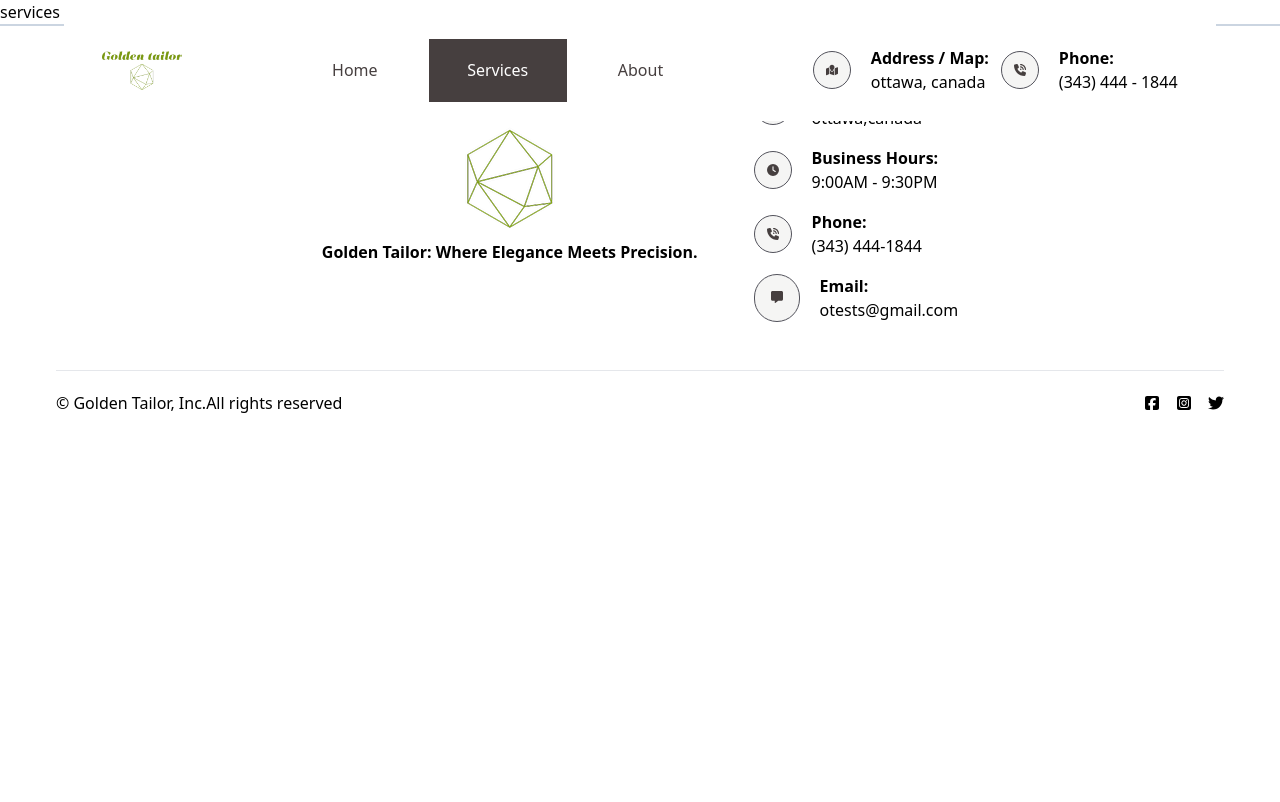
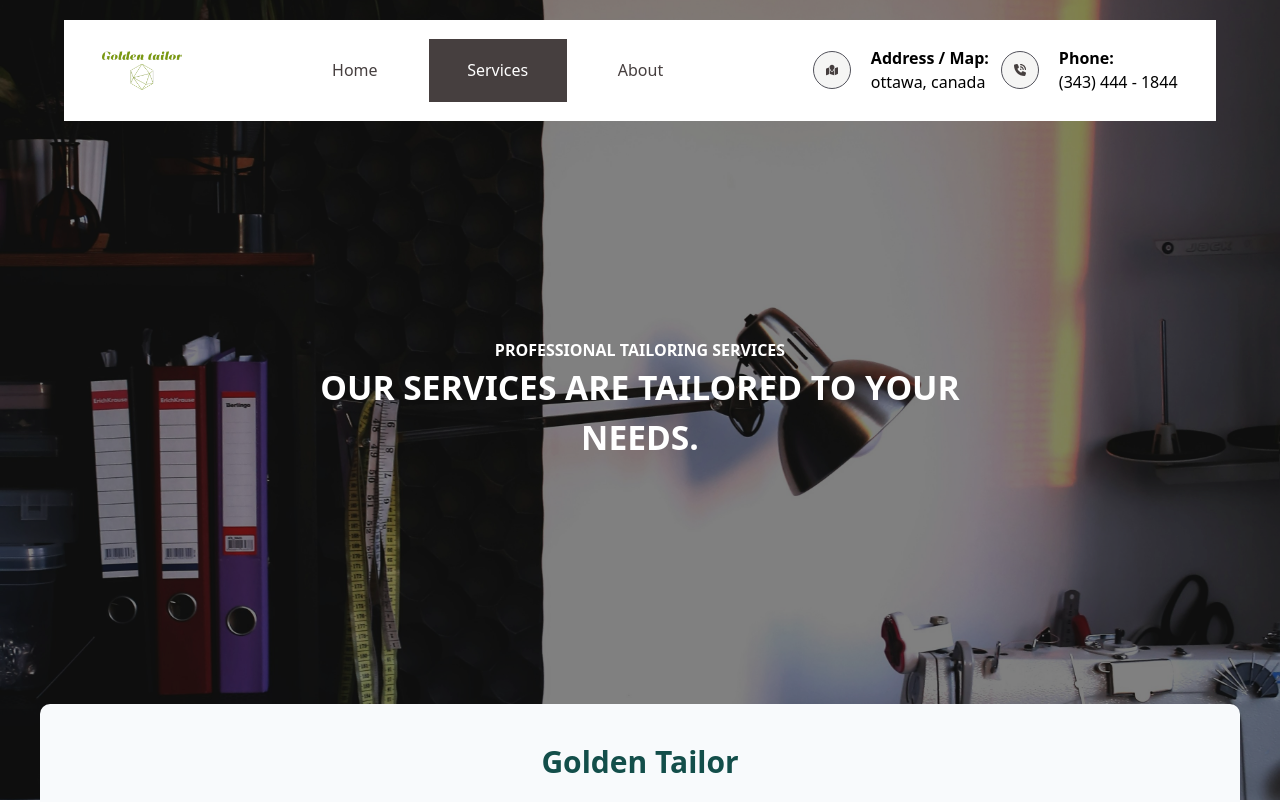
Before and after one commit to khaledxdls/golden_tailor, a React (Vite) app: page /services in a window 1280 px wide. Shown: the top 802 px of the page. Built offline with nearby package versions, Linux system fonts and the light colour scheme.

Commit message:
standard HeroSection.jsx

```diff
--- a/src/components/HeroSection.jsx
+++ b/src/components/HeroSection.jsx
@@ -1,4 +1,6 @@
+import PropTypes from 'prop-types';
 import styled from "styled-components";
+
 const HeroSectionStyled = styled.div`
   position: absolute;
   text-align: center;
@@ -6,6 +8,7 @@ const HeroSectionStyled = styled.div`
   left: 50%;
   transform: translate(-50%, -50%);
 `;
+
 const StyledImage = styled.img`
   width: 100%;
   height: 100svh;
@@ -15,16 +18,58 @@ const StyledImage = styled.img`
   overflow-y: hidden;
 `;
 
-function HeroSection() {
+function HeroSection({ pageName }) {
+  let imageSrc;
+  let altText;
+  let headingText1;
+  let headingText2;
+
+  // Ensure that the PropTypes definition is outside the component function
+  HeroSection.propTypes = {
+    pageName: PropTypes.string.isRequired,
+  };
+
+  console.log("pageName:", pageName);
+
+  // Set image source, alt text, and heading text based on the pageName
+  switch (pageName) {
+    case "home":
+      imageSrc = "/homehero.jpg"; // Corrected the path
+      altText = "Home Hero";
+      headingText1 = "Friendly Expert Tailoring";
+      headingText2 = "Expert Clothing Alterations and Tailoring Services.";
+      break;
+    case "services":
+      imageSrc = "/services_hero.jpg"; // Corrected the path
+      altText = "Services Hero";
+      headingText1 = "Professional Tailoring Services";
+      headingText2 = "Our Services are Tailored to Your Needs.";
+      break;
+    case "about":
+      imageSrc = "/about_hero.jpg"; // Corrected the path
+      altText = "About Hero";
+      headingText1 = "Welcome to Golden Tailor";
+      headingText2 = "Expert Tailoring and Custom Services.";
+      break;
+    default:
+      imageSrc = "/defaulthero.jpg"; // Corrected the path
+      altText = "Default Hero";
+      headingText1 = "Welcome to Golden Tailor";
+      headingText2 = "Expert Tailoring and Custom Services.";
+      break;
+  }
+
   return (
-    <div className=" relative -z-10   ">
-      <StyledImage src="./homehero.jpg" alt="home"></StyledImage>
+    <div className="relative -z-10">
+      <StyledImage src={imageSrc} alt={altText} />
       <HeroSectionStyled>
-        <h1 className=" uppercase ">
-          <span className="block text-[1rem] font-bold  text-white">
-            Services
+        <h1 className="uppercase">
+          <span className="block text-[1rem] font-bold text-white">
+            {headingText1}
           </span>
-
+          <span className="block text-[2.1rem] font-bold text-white">
+            {headingText2}
+          </span>
         </h1>
       </HeroSectionStyled>
     </div>
--- a/src/components/NavBar.jsx
+++ b/src/components/NavBar.jsx
@@ -1,5 +1,6 @@
 import { Bars3Icon, XMarkIcon } from '@heroicons/react/24/outline';
 import { useEffect, useState } from "react";
+import { useLocation } from "react-router-dom";
 import BussinesInfo from "./BussinesInfo";
 import Logo from "./Logo";
 import MainNav from "./MainNav";
@@ -7,6 +8,8 @@ import MainNav from "./MainNav";
 function NavBar() {
   const [isMobile, setIsMobile] = useState(false);
   const [isDropdownOpen, setIsDropdownOpen] = useState(false);
+  const location = useLocation();
+
 
   useEffect(() => {
     const handleResize = () => {
@@ -19,6 +22,12 @@ function NavBar() {
     return () => window.removeEventListener("resize", handleResize);
   }, []);
 
+  useEffect(() => {
+    // Close dropdown when route changes
+    if (isDropdownOpen) {
+      setIsDropdownOpen(false);
+    }
+  }, [location]);
   const toggleDropdown = () => {
     setIsDropdownOpen(prev => !prev);
   };
--- a/src/pages/About.jsx
+++ b/src/pages/About.jsx
@@ -1,5 +1,18 @@
+import AboutusHomeSection from "../components/AboutusHomeSection";
+import FeaturesSection from "../components/FeaturesSection";
+import HeroSection from "../components/HeroSection";
+import HowItWorkSection from "../components/HowItWorkSection";
+import ServicesSection from "../components/ServicesSection";
 function About() {
-  return <div> aBout </div>;
+  return (
+    <div>
+      <HeroSection pageName="about"/>
+      <AboutusHomeSection />
+      <FeaturesSection />
+      <HowItWorkSection />
+      <ServicesSection />
+    </div>
+  );
 }
 
 export default About;
--- a/src/pages/Home.jsx
+++ b/src/pages/Home.jsx
@@ -7,7 +7,7 @@ import ServicesSection from "../components/ServicesSection";
 function Home() {
   return (
     <div>
-      <HeroSection />
+      <HeroSection pageName="home"/>
       <AboutusHomeSection />
       <FeaturesSection />
       <HowItWorkSection />
--- a/src/pages/Services.jsx
+++ b/src/pages/Services.jsx
@@ -1,5 +1,18 @@
+import AboutusHomeSection from "../components/AboutusHomeSection";
+import FeaturesSection from "../components/FeaturesSection";
+import HeroSection from "../components/HeroSection";
+import HowItWorkSection from "../components/HowItWorkSection";
+import ServicesSection from "../components/ServicesSection";
 function Services() {
-  return <div> services </div>;
+  return (
+    <div>
+      <HeroSection pageName="services"/>
+      <AboutusHomeSection />
+      <FeaturesSection />
+      <HowItWorkSection />
+      <ServicesSection />
+    </div>
+  );
 }
 
 export default Services;
```
Also changed, not shown: public/services_hero.jpg (added), 1 other file (tests, documents, lock files or other folders).
